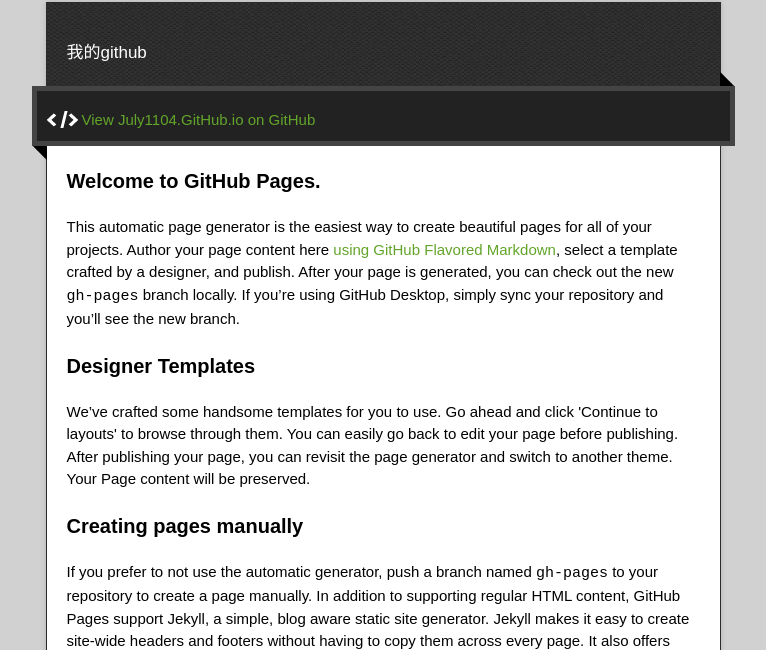
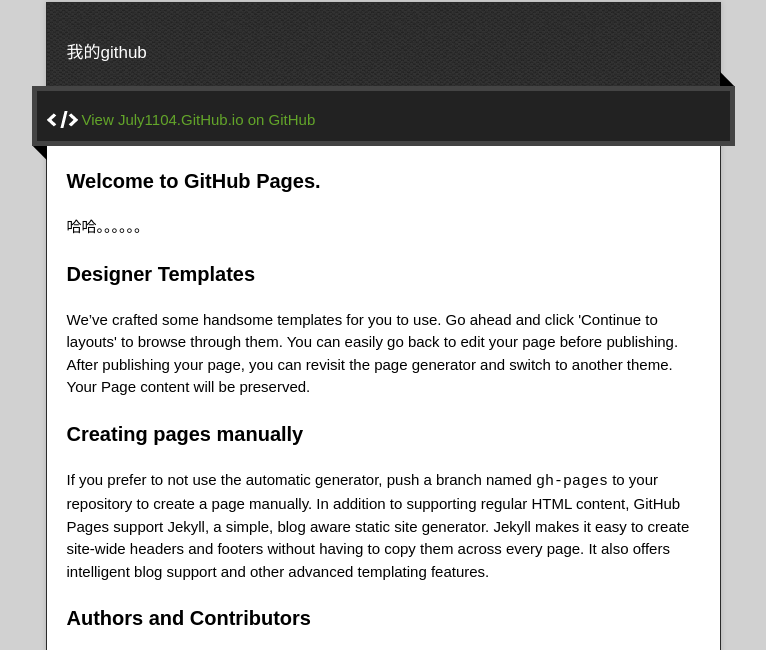
Before and after one commit to july1104/july1104.github.io, a plain HTML site: page index.html in a window 1280 px wide. Shown: the part 128-778 px from the top of the page, without its empty margins (257-1023 px from the left). Drawn offline with nearby package versions, Linux system fonts and the light colour scheme.

Commit message:
这是我的第一个博客！

```diff
--- a/index.html
+++ b/index.html
@@ -37,8 +37,7 @@
           <h3>
 <a id="welcome-to-github-pages" class="anchor" href="#welcome-to-github-pages" aria-hidden="true"><span aria-hidden="true" class="octicon octicon-link"></span></a>Welcome to GitHub Pages.</h3>
 
-<p>This automatic page generator is the easiest way to create beautiful pages for all of your projects. Author your page content here <a href="https://guides.github.com/features/mastering-markdown/">using GitHub Flavored Markdown</a>, select a template crafted by a designer, and publish. After your page is generated, you can check out the new <code>gh-pages</code> branch locally. If you’re using GitHub Desktop, simply sync your repository and you’ll see the new branch.</p>
-
+<p>哈哈。。。。。。</p>
 <h3>
 <a id="designer-templates" class="anchor" href="#designer-templates" aria-hidden="true"><span aria-hidden="true" class="octicon octicon-link"></span></a>Designer Templates</h3>
 
```
